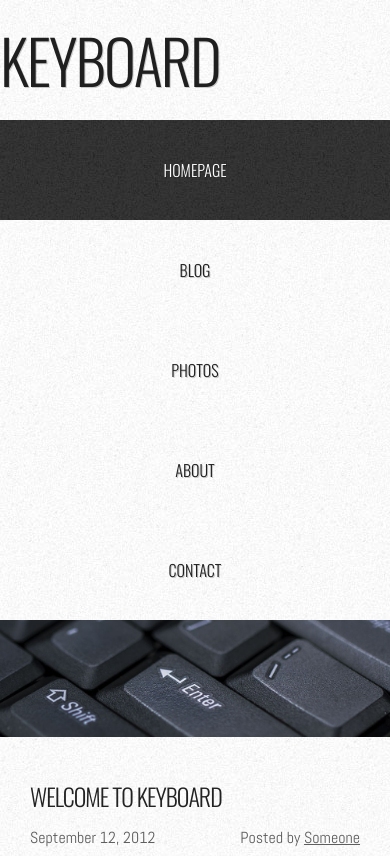
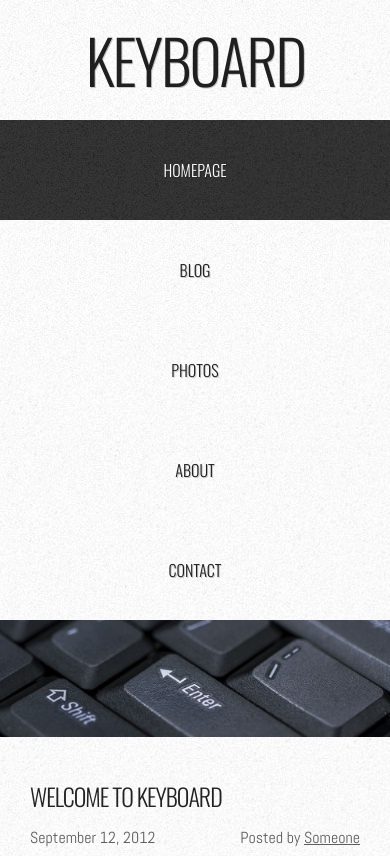
Before and after one commit to anrincon11/project_transformation_rincon_amanda, a plain HTML site: page index.html in a window 390 px wide. Shown: the top 856 px of the page. Drawn offline with nearby package versions, Linux system fonts and the light colour scheme.

Commit message:
add media query to logo for better mobile viewing

```diff
--- a/css/main.css
+++ b/css/main.css
@@ -56,9 +56,15 @@ a {
     margin: 0 auto;
 }
 
+@media (min-width: 300px) {
+    #logo {
+        width: 218.75px;
+        margin: auto;
+    }
+}
+
 @media (min-width: 900px) {
     #logo {
-        width: 30%;
         float: left;
     }
 }
```
